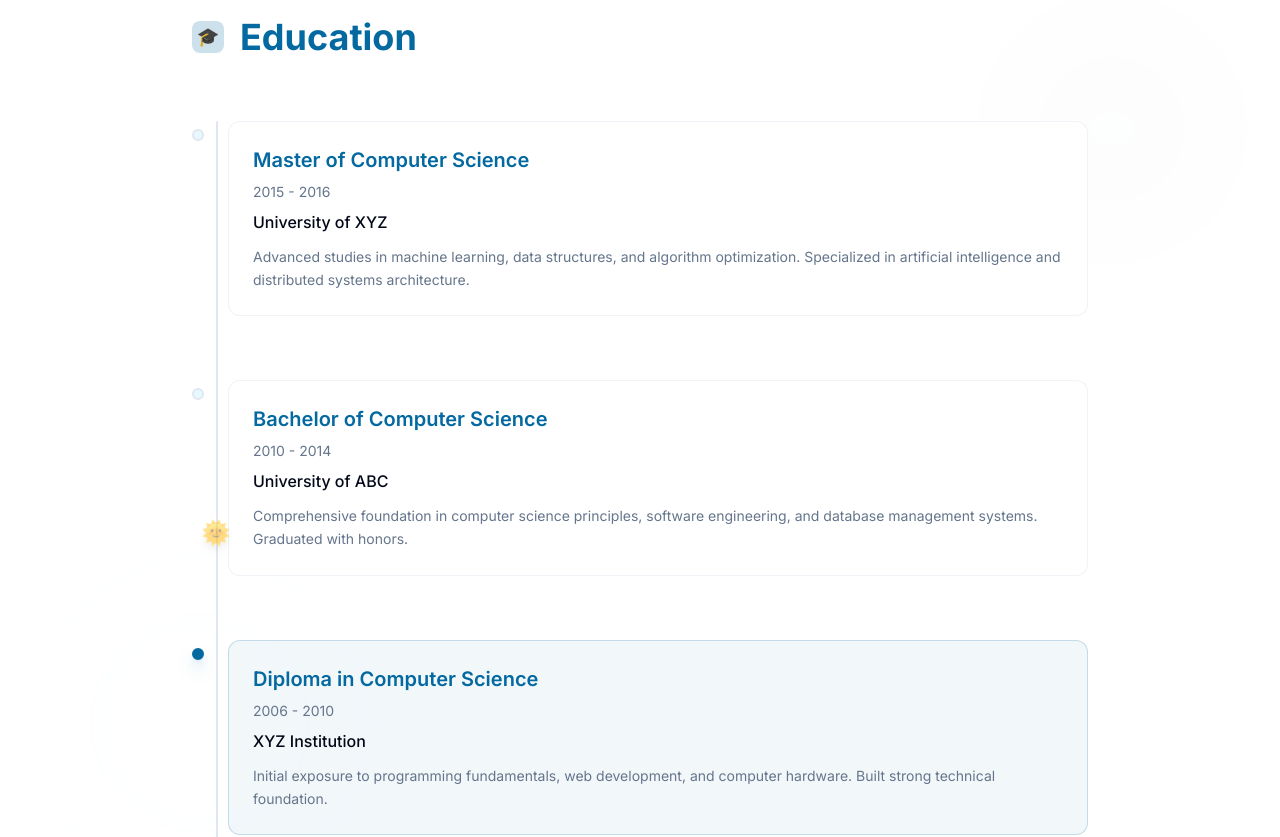
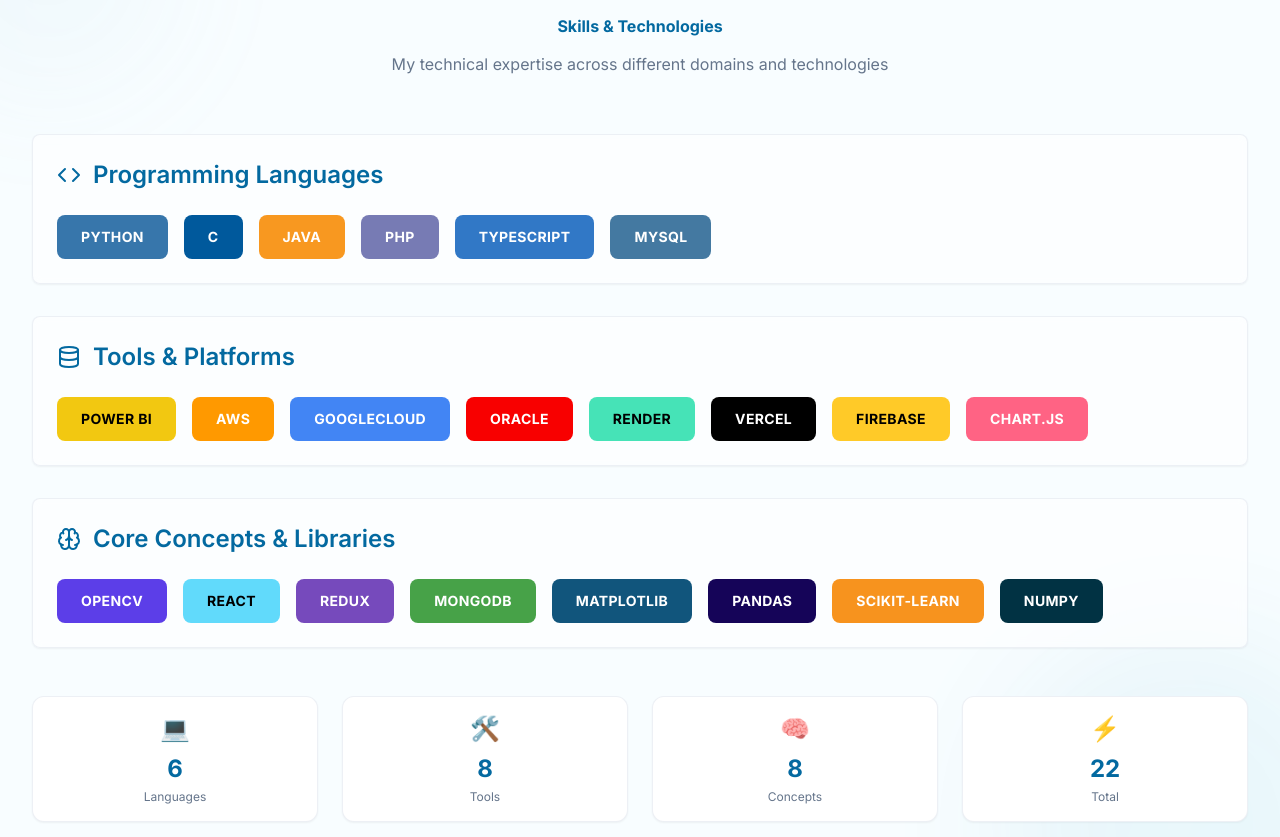
Before and after one commit to shivesh122/shivesh-portfolio, a React (Vite) app: page / in a window 1280 px wide. Shown: the part 1980-2817 px from the top of the page. Built offline with nearby package versions, Linux system fonts and the light colour scheme.

Commit message:
Reverted to commit fd217377fa528d80f37fb11b060d46c9550a4eb0

```diff
--- a/src/components/Admission.tsx
+++ /dev/null
@@ -1,162 +0,0 @@
-import { useEffect, useRef, useState } from "react";
-
-const Admission = () => {
-  const [isVisible, setIsVisible] = useState(false);
-  const [sunPosition, setSunPosition] = useState(0);
-  const sectionRef = useRef<HTMLElement>(null);
-  const timelineRef = useRef<HTMLDivElement>(null);
-
-  useEffect(() => {
-    const observer = new IntersectionObserver(
-      ([entry]) => {
-        setIsVisible(entry.isIntersecting);
-      },
-      { threshold: 0.2 }
-    );
-
-    if (sectionRef.current) {
-      observer.observe(sectionRef.current);
-    }
-
-    return () => observer.disconnect();
-  }, []);
-
-  useEffect(() => {
-    const handleScroll = () => {
-      if (timelineRef.current && isVisible) {
-        const rect = timelineRef.current.getBoundingClientRect();
-        const viewportHeight = window.innerHeight;
-        const sectionTop = rect.top;
-        const sectionHeight = rect.height;
-
-        // Calculate scroll progress within the timeline section
-        if (sectionTop <= viewportHeight && sectionTop + sectionHeight >= 0) {
-          const progress = Math.max(0, Math.min(1, (viewportHeight - sectionTop) / (viewportHeight + sectionHeight)));
-          setSunPosition(progress * 100);
-        }
-      }
-    };
-
-    window.addEventListener('scroll', handleScroll);
-    handleScroll(); // Initial call
-
-    return () => window.removeEventListener('scroll', handleScroll);
-  }, [isVisible]);
-
-  const admissionData = [
-    {
-      title: "Master of Computer Science",
-      period: "2015 - 2016",
-      institution: "University of XYZ",
-      description: "Advanced studies in machine learning, data structures, and algorithm optimization. Specialized in artificial intelligence and distributed systems architecture.",
-      isActive: false
-    },
-    {
-      title: "Bachelor of Computer Science",
-      period: "2010 - 2014",
-      institution: "University of ABC",
-      description: "Comprehensive foundation in computer science principles, software engineering, and database management systems. Graduated with honors.",
-      isActive: false
-    },
-    {
-      title: "Diploma in Computer Science",
-      period: "2006 - 2010",
-      institution: "XYZ Institution",
-      description: "Initial exposure to programming fundamentals, web development, and computer hardware. Built strong technical foundation.",
-      isActive: true
-    }
-  ];
-
-  return (
-    <section ref={sectionRef} className="py-16 sm:py-20 lg:py-24 bg-card relative overflow-hidden">
-      {/* Background decoration */}
-      <div className="absolute inset-0 opacity-5">
-        <div className="absolute top-20 right-10 w-64 h-64 bg-primary/20 rounded-full blur-3xl"></div>
-        <div className="absolute bottom-20 left-10 w-80 h-80 bg-secondary/20 rounded-full blur-3xl"></div>
-      </div>
-
-      <div className="container mx-auto px-4 sm:px-6 lg:px-8 relative z-10">
-        <div className="max-w-4xl mx-auto">
-          {/* Section Header */}
-          <div className={`mb-12 sm:mb-16 transition-all duration-1000 ${
-            isVisible ? 'opacity-100 translate-y-0' : 'opacity-0 translate-y-10'
-          }`}>
-            <div className="flex items-center space-x-4 mb-6">
-              <div className="w-8 h-8 bg-primary/20 rounded-lg flex items-center justify-center">
-                <span className="text-lg">🎓</span>
-              </div>
-              <h2 className="text-2xl sm:text-3xl lg:text-4xl font-bold text-primary">
-                Education
-              </h2>
-            </div>
-          </div>
-
-          {/* Timeline */}
-          <div ref={timelineRef} className="relative">
-            {/* Timeline line */}
-            <div className="absolute left-6 top-0 w-0.5 h-full bg-border rounded-full"></div>
-
-            {/* Animated Sun */}
-            <div
-              className="absolute left-6 transition-all duration-500 ease-out z-20"
-              style={{
-                top: `${sunPosition * 0.8}%`,
-                transform: 'translateX(-50%)'
-              }}
-            >
-              <div className="text-2xl animate-pulse filter drop-shadow-lg">🌞</div>
-            </div>
-
-            {/* Timeline items */}
-            <div className="space-y-8">
-              {admissionData.map((item, index) => (
-                <div
-                  key={index}
-                  className={`relative flex items-start space-x-6 transition-all duration-700 ${
-                    isVisible ? 'opacity-100 translate-x-0' : 'opacity-0 translate-x-10'
-                  }`}
-                  style={{ transitionDelay: `${index * 0.2}s` }}
-                >
-                  {/* Timeline dot */}
-                  <div className={`relative z-10 w-3 h-3 rounded-full border-2 ${
-                    item.isActive
-                      ? 'bg-primary border-primary shadow-lg shadow-primary/50'
-                      : 'bg-muted border-border'
-                  } flex-shrink-0 mt-2`}>
-                    {item.isActive && (
-                      <div className="absolute inset-0 rounded-full bg-primary animate-ping opacity-75"></div>
-                    )}
-                  </div>
-
-                  {/* Content */}
-                  <div className="flex-1 pb-8">
-                    <div className={`p-6 rounded-xl transition-all duration-300 hover:shadow-lg ${
-                      item.isActive
-                        ? 'bg-primary/5 border border-primary/20'
-                        : 'bg-background border border-border/50'
-                    }`}>
-                      <h3 className="text-xl font-semibold text-primary mb-2">
-                        {item.title}
-                      </h3>
-                      <div className="text-sm text-muted-foreground mb-2">
-                        {item.period}
-                      </div>
-                      <div className="text-base font-medium text-foreground mb-3">
-                        {item.institution}
-                      </div>
-                      <p className="text-sm text-muted-foreground leading-relaxed">
-                        {item.description}
-                      </p>
-                    </div>
-                  </div>
-                </div>
-              ))}
-            </div>
-          </div>
-        </div>
-      </div>
-    </section>
-  );
-};
-
-export default Admission;
--- a/src/pages/Index.tsx
+++ b/src/pages/Index.tsx
@@ -4,7 +4,6 @@ import Hero from "@/components/Hero";
 import { Suspense, lazy } from "react";
 
 const About = lazy(() => import("@/components/About"));
-const Admission = lazy(() => import("@/components/Admission"));
 const Skills = lazy(() => import("@/components/Skills"));
 const Services = lazy(() => import("@/components/Services"));
 const Projects = lazy(() => import("@/components/Projects"));
@@ -43,11 +42,6 @@ const Index = () => {
               <About />
             </Suspense>
           </section>
-          <section id="admission" className="relative">
-            <Suspense fallback={<div className="h-48 animate-pulse bg-muted/20 rounded-lg mx-4" aria-hidden="true" />}>
-              <Admission />
-            </Suspense>
-          </section>
           <section id="skills" className="relative">
             <Suspense fallback={<div className="h-48 animate-pulse bg-muted/20 rounded-lg mx-4" aria-hidden="true" />}>
               <Skills />
```
